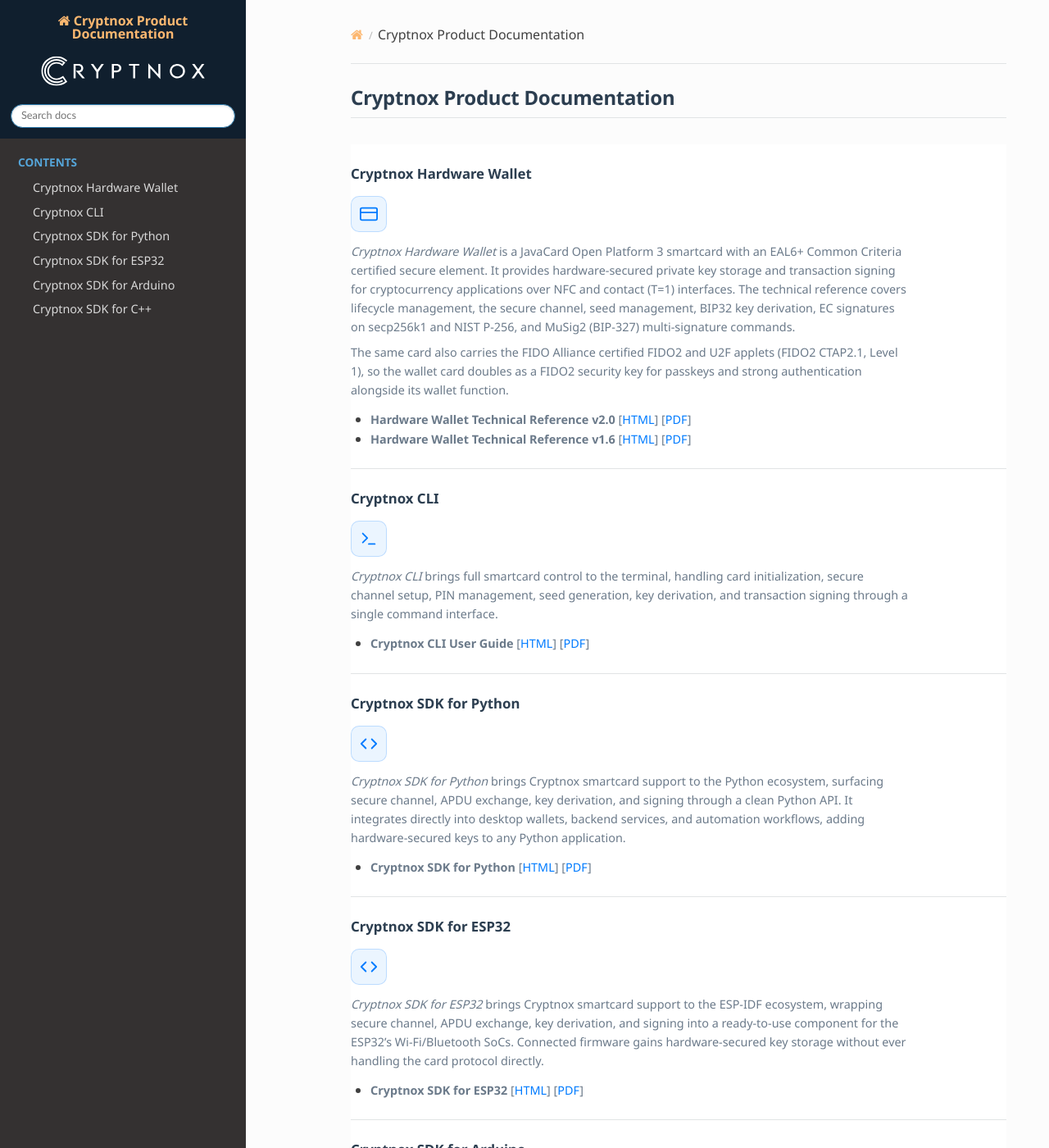
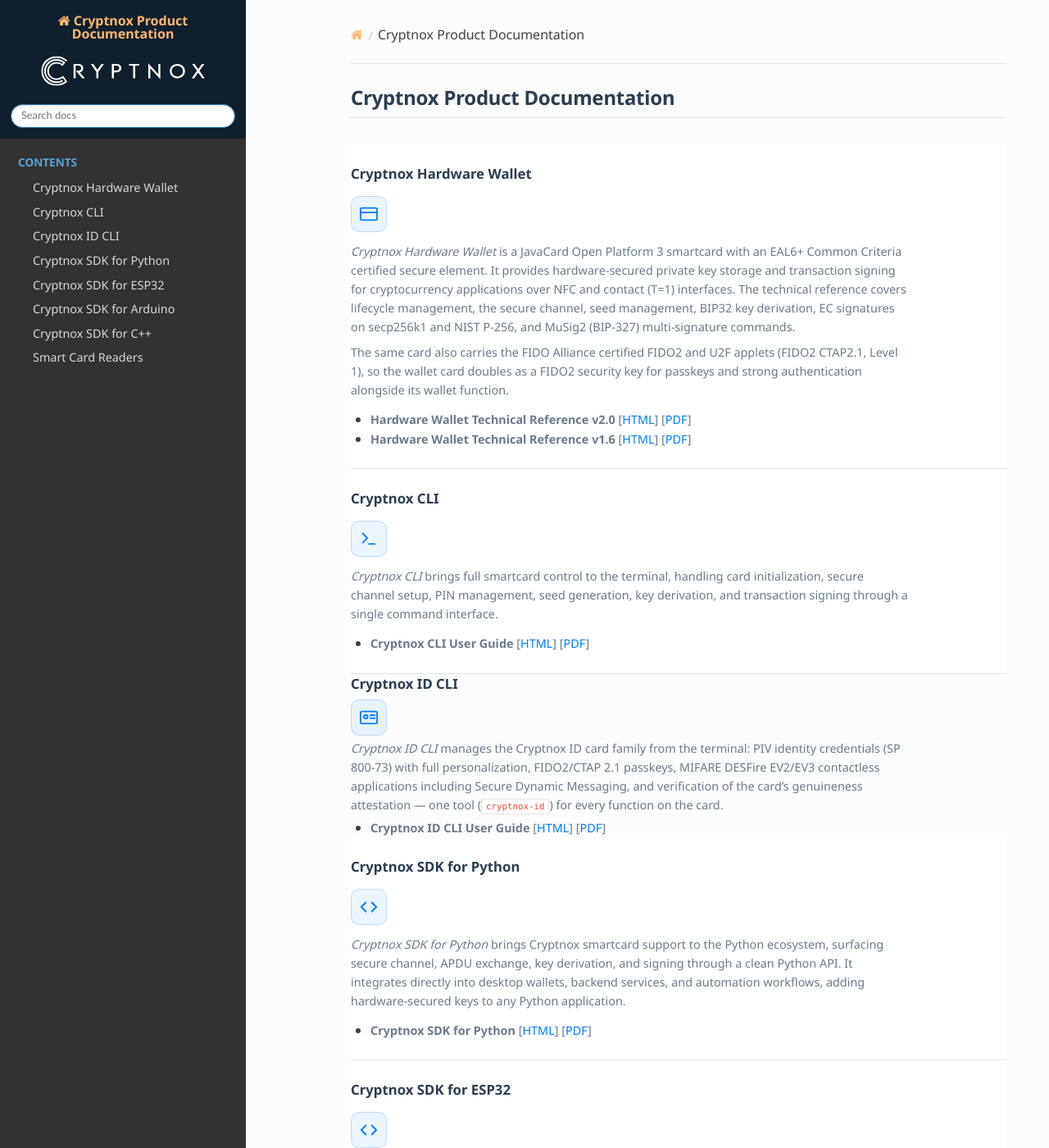
Before and after one commit to cryptnox/cryptnox.github.io, a Sphinx documentation site: the page built from docs/source/index.rst, in a window 1280 px wide and 1400 px high. Shown: the whole window at 82% size. Built offline with Sphinx 7.4.7 and the Read the Docs theme 3.1.0, drawn with Linux system fonts in a browser that asks for light colours.

Commit message:
Add Cryptnox ID CLI to the hub; fix Smart Card Readers presentation
- New Cryptnox ID CLI card after Cryptnox CLI: description, icon, HTML/PDF
  links (docs.cryptnox.com/cryptnox-id-cli/), nav entry, README rows
- Smart Card Readers now renders like the other sections: added to the CSS
  section-ID whitelists (heading size/color, description, link list), given
  a card icon, and listed in the page nav

Co-Authored-By: Claude Fable 5 <noreply@anthropic.com>

```diff
--- a/docs/source/_static/custom.css
+++ b/docs/source/_static/custom.css
@@ -168,6 +168,8 @@ a.headerlink { display: none; }
 /* ── Card heading (h2) ────────────────────────────────────────────────── */
 #cryptnox-hardware-wallet h2,
 #cryptnox-cli h2,
+#cryptnox-id-cli h2,
+#smart-card-readers h2,
 #cryptnox-sdk-for-python h2,
 #cryptnox-sdk-for-esp32 h2,
 #cryptnox-sdk-for-arduino h2,
@@ -183,6 +185,8 @@ a.headerlink { display: none; }
 /* ── Card description ─────────────────────────────────────────────────── */
 #cryptnox-hardware-wallet p,
 #cryptnox-cli p,
+#cryptnox-id-cli p,
+#smart-card-readers p,
 #cryptnox-sdk-for-python p,
 #cryptnox-sdk-for-esp32 p,
 #cryptnox-sdk-for-arduino p,
@@ -197,6 +201,8 @@ a.headerlink { display: none; }
 /* ── Card link list — indented with bullet icons ─────────────────────── */
 #cryptnox-hardware-wallet ul,
 #cryptnox-cli ul,
+#cryptnox-id-cli ul,
+#smart-card-readers ul,
 #cryptnox-sdk-for-python ul,
 #cryptnox-sdk-for-esp32 ul,
 #cryptnox-sdk-for-arduino ul,
@@ -211,6 +217,8 @@ a.headerlink { display: none; }
 
 #cryptnox-hardware-wallet ul li,
 #cryptnox-cli ul li,
+#cryptnox-id-cli ul li,
+#smart-card-readers ul li,
 #cryptnox-sdk-for-python ul li,
 #cryptnox-sdk-for-esp32 ul li,
 #cryptnox-sdk-for-arduino ul li,
@@ -223,6 +231,8 @@ a.headerlink { display: none; }
 
 #cryptnox-hardware-wallet ul li p,
 #cryptnox-cli ul li p,
+#cryptnox-id-cli ul li p,
+#smart-card-readers ul li p,
 #cryptnox-sdk-for-python ul li p,
 #cryptnox-sdk-for-esp32 ul li p,
 #cryptnox-sdk-for-arduino ul li p,
--- a/docs/source/_templates/layout.html
+++ b/docs/source/_templates/layout.html
@@ -101,10 +101,12 @@ document.addEventListener('DOMContentLoaded', function() {
   var items = [
     { anchor: '#cryptnox-hardware-wallet', title: 'Cryptnox Hardware Wallet' },
     { anchor: '#cryptnox-cli',             title: 'Cryptnox CLI' },
+    { anchor: '#cryptnox-id-cli',          title: 'Cryptnox ID CLI' },
     { anchor: '#cryptnox-sdk-for-python',  title: 'Cryptnox SDK for Python' },
     { anchor: '#cryptnox-sdk-for-esp32',   title: 'Cryptnox SDK for ESP32' },
     { anchor: '#cryptnox-sdk-for-arduino', title: 'Cryptnox SDK for Arduino' },
-    { anchor: '#cryptnox-sdk-for-c',       title: 'Cryptnox SDK for C++' }
+    { anchor: '#cryptnox-sdk-for-c',       title: 'Cryptnox SDK for C++' },
+    { anchor: '#smart-card-readers',       title: 'Smart Card Readers' }
   ];
 
   // Inject caption + nav items into the sidebar menu
--- a/docs/source/index.rst
+++ b/docs/source/index.rst
@@ -49,6 +49,31 @@ channel setup, PIN management, seed generation, key derivation, and transaction
 single command interface.
 
 * **Cryptnox CLI User Guide** [`HTML <https://docs.cryptnox.com/cryptnox-cli/>`__] [`PDF <https://docs.cryptnox.com/cryptnox-cli/cryptnox-cli.pdf>`__]
+
+
+-------------------------
+
+
+Cryptnox ID CLI
+================
+
+.. raw:: html
+
+   <div class="card-icon">
+     <svg viewBox="0 0 24 24" fill="none" stroke="currentColor" stroke-width="2" stroke-linecap="round" stroke-linejoin="round">
+       <rect x="1" y="4" width="22" height="16" rx="2" ry="2"/>
+       <circle cx="8" cy="11" r="2.5"/>
+       <line x1="14" y1="9" x2="20" y2="9"/>
+       <line x1="14" y1="13" x2="20" y2="13"/>
+     </svg>
+   </div>
+
+*Cryptnox ID CLI* manages the Cryptnox ID card family from the terminal: PIV identity
+credentials (SP 800-73) with full personalization, FIDO2/CTAP 2.1 passkeys, MIFARE DESFire
+EV2/EV3 contactless applications including Secure Dynamic Messaging, and verification of the
+card's genuineness attestation — one tool (``cryptnox-id``) for every function on the card.
+
+* **Cryptnox ID CLI User Guide** [`HTML <https://docs.cryptnox.com/cryptnox-id-cli/>`__] [`PDF <https://docs.cryptnox.com/cryptnox-id-cli/v1.0/cryptnox-id-cli.pdf>`__]
 
 
 -------------------------
@@ -149,6 +174,16 @@ platform means supplying those platform-specific pieces and building on top of t
 Smart Card Readers
 ==================
 
+.. raw:: html
+
+   <div class="card-icon">
+     <svg viewBox="0 0 24 24" fill="none" stroke="currentColor" stroke-width="2" stroke-linecap="round" stroke-linejoin="round">
+       <rect x="7" y="2" width="10" height="7" rx="1"/>
+       <rect x="2" y="11" width="20" height="9" rx="2"/>
+       <line x1="7" y1="15.5" x2="17" y2="15.5"/>
+     </svg>
+   </div>
+
 *Cryptnox USB smart card readers* connect contact (ISO 7816) and contactless (ISO 14443)
 smart cards to Windows, macOS and Linux over USB-C. Both readers support extended APDU,
 which is what national eID schemes and ICAO 9303 travel documents require for certificates
```
Also changed, not shown: README.md (+3 -0 lines).
